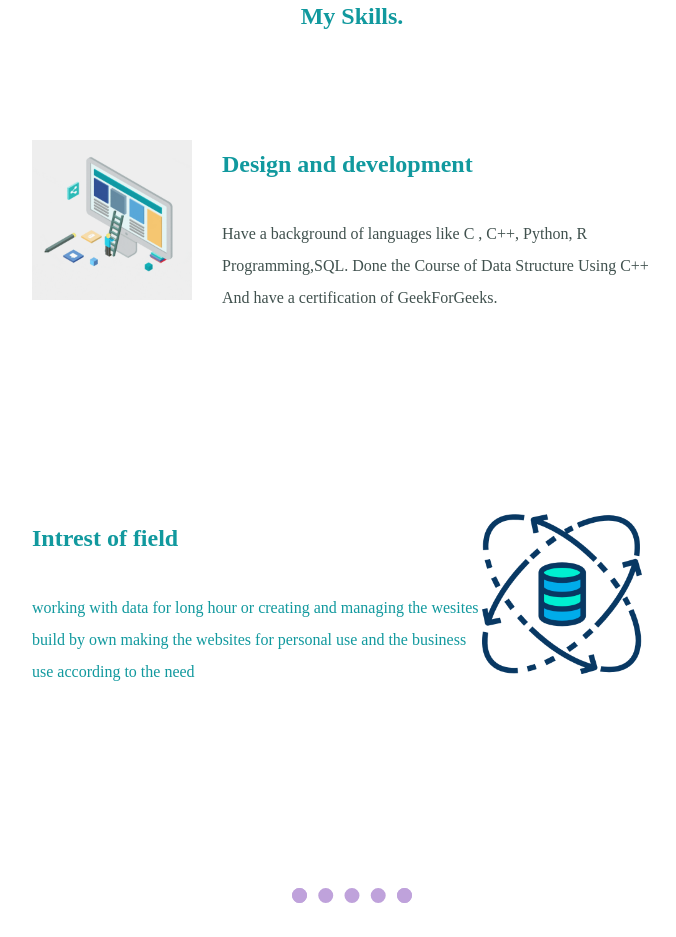
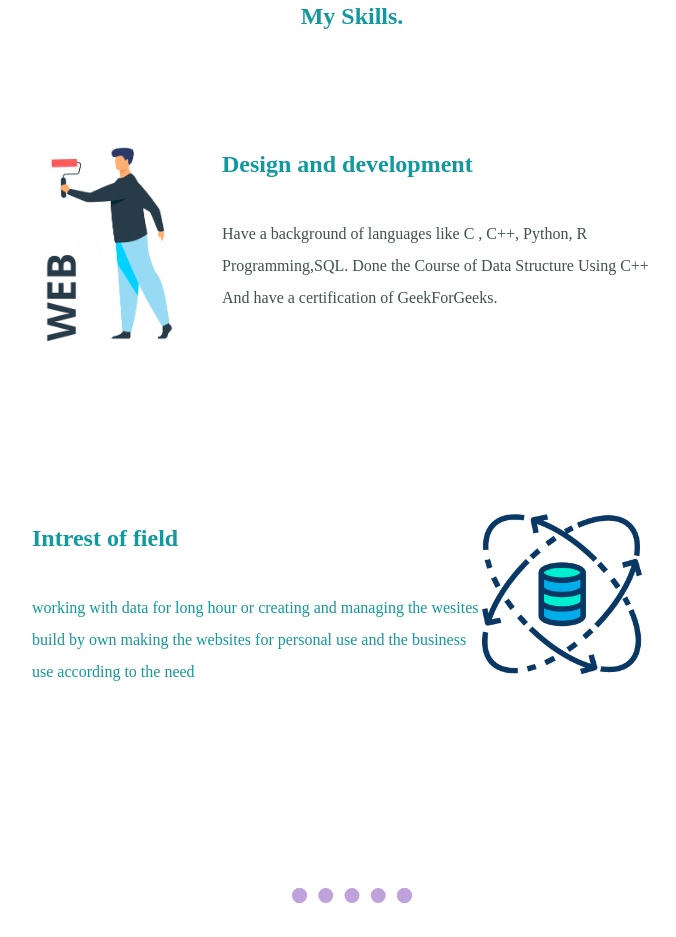
Before and after one commit to ashishtripathi0722/newone, a plain HTML site: page index.html in a window 1280 px wide. Shown: the part 1006-1943 px from the top of the page, without its empty margins (288-964 px from the left). Drawn offline with Linux system fonts and the light colour scheme; a web font is replaced by a local one.

Commit message:
Update index.html

```diff
--- a/index.html
+++ b/index.html
@@ -38,7 +38,7 @@
 
       <h2><strong>My Skills.</strong></h2>
       <div class="skill-row">
-        <img class="skill" src="gi.gif" alt="skills">
+        <img class="skill" src="giphy.gif" alt="skills">
         <h2><strong>Design and development</strong></h2>
         <p class "p2">
           Have a background of languages like C , C++, Python, R Programming,SQL.
```
